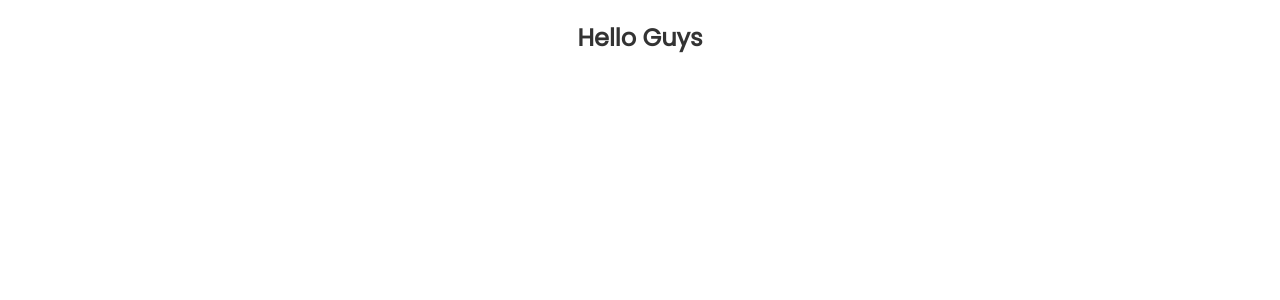
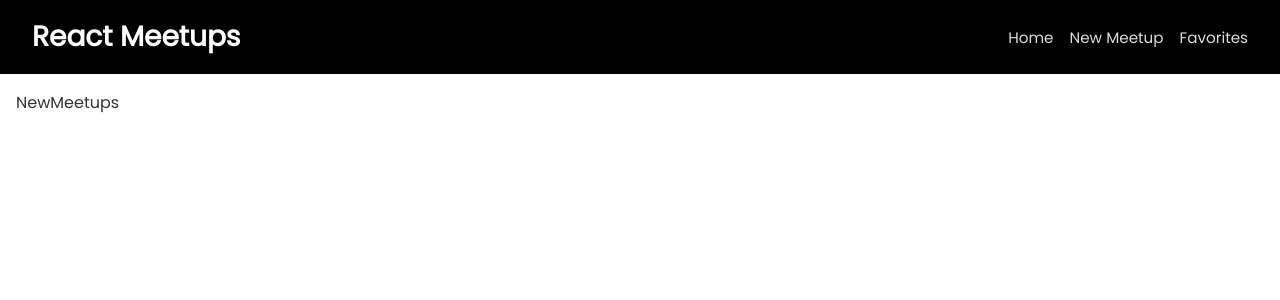
Before and after one commit to bravo-stack/React-and-Firebase, a React (Create React App) app: page /new-meetup in a window 1280 px wide. Shown: the top 300 px of the page. Built offline with nearby package versions, Linux system fonts and the light colour scheme.

Commit message:
just finished working on react router, and css module

```diff
--- a/package.json
+++ b/package.json
@@ -8,6 +8,7 @@
     "@testing-library/user-event": "^13.5.0",
     "react": "^17.0.2",
     "react-dom": "^17.0.2",
+    "react-router-dom": "5.1",
     "react-scripts": "5.0.0",
     "web-vitals": "^2.1.4"
   },
--- a/public/index.html
+++ b/public/index.html
@@ -24,7 +24,7 @@
       work correctly both with client-side routing and a non-root public URL.
       Learn how to configure a non-root public URL by running `npm run build`.
     -->
-    <title>React App</title>
+    <title>Dev Collection</title>
   </head>
   <body>
     <noscript>You need to enable JavaScript to run this app.</noscript>
--- a/src/App.css
+++ /dev/null
@@ -1,38 +0,0 @@
-.App {
-  text-align: center;
-}
-
-.App-logo {
-  height: 40vmin;
-  pointer-events: none;
-}
-
-@media (prefers-reduced-motion: no-preference) {
-  .App-logo {
-    animation: App-logo-spin infinite 20s linear;
-  }
-}
-
-.App-header {
-  background-color: #282c34;
-  min-height: 100vh;
-  display: flex;
-  flex-direction: column;
-  align-items: center;
-  justify-content: center;
-  font-size: calc(10px + 2vmin);
-  color: white;
-}
-
-.App-link {
-  color: #61dafb;
-}
-
-@keyframes App-logo-spin {
-  from {
-    transform: rotate(0deg);
-  }
-  to {
-    transform: rotate(360deg);
-  }
-}
--- a/src/App.js
+++ b/src/App.js
@@ -1,9 +1,32 @@
-import './App.css';
+import {BrowserRouter, Route, Switch} from "react-router-dom"
+
+//pages
+import AllMeetups from "./pages/AllMeetups";
+import Favorites from "./pages/Favorites";
+import NewMeetups from "./pages/NewMeetups";
+
+// components
+import MainNavigation from "./components/layout/MainNavigation";
+
 
 function App() {
   return (
     <div className="App">
-      <h2>Hello Guys</h2>
+      <BrowserRouter>
+        <MainNavigation />
+
+        <Switch>
+          <Route path="/" exact>
+            <AllMeetups />
+          </Route>
+          <Route path="/new-meetup" exact>
+            <NewMeetups />
+          </Route>
+          <Route path="/favorites" exact>
+            <Favorites />
+          </Route>
+        </Switch>
+      </BrowserRouter>
     </div>
   );
 }
--- /dev/null
+++ b/src/components/layout/MainNavigation.js
@@ -0,0 +1,28 @@
+import { Link } from "react-router-dom"
+
+import classes from "./MainNavigation.module.css"
+
+const MainNavigation = () => {
+  return (
+    <header className={classes.header}>
+        <div className={classes.logo}>
+            React Meetups
+        </div>
+        <nav>
+            <ul>
+                <li>
+                    <Link className={classes.link} to="/">Home</Link>
+                </li>
+                <li>
+                    <Link className={classes.link} to="/new-meetup">New Meetup</Link>
+                </li>
+                <li>
+                    <Link className={classes.link} to="/favorites">Favorites</Link>
+                </li>
+            </ul>
+        </nav>
+    </header>
+  )
+}
+
+export default MainNavigation
--- /dev/null
+++ b/src/components/layout/MainNavigation.module.css
@@ -0,0 +1,29 @@
+.header {
+    background-color: black;
+    color: #fff;
+    padding: 1rem 2rem;
+    display: flex;
+    justify-content: space-between;
+    align-items: center;
+  }
+
+  .logo {
+    display: inline;
+    font-weight: 800;
+    font-size: 1.75rem;
+  }
+
+  .header ul {
+    display: flex;
+    column-gap: 1rem;;
+  }
+
+  .header li {
+    list-style-type: none;
+  }
+
+  .link {
+    color: #ddd;
+    font-size: .95rem;
+    text-decoration: none;
+  }
--- a/src/index.css
+++ b/src/index.css
@@ -3,39 +3,17 @@
   src: url("./fonts/Poppins-Regular.ttf" ) format("truetype");
 }
 
+* {
+  margin: 0;
+  padding: 0;
+  box-sizing: border-box;
+}
+
 body {
-  margin: 20px;
   font-family: 'Poppins', sans-serif;
   color: #333;
 }
-a {
-  color: rgb(3, 196, 154);
+
+.layout {
+  padding: 1rem;
 }
-img {
-  max-width: 100%;
-}
-nav {
-  display: flex;
-  gap: 10px;
-  align-items: center;
-  max-width: 960px;
-  margin: 0 auto;
-  border-bottom: 1px solid #e2e2e2;
-  margin-bottom: 40px;
-}
-nav h1 {
-  margin-right: auto;
-}
-.content {
-  max-width: 960px;
-  margin: 0 auto;
-}
-.product {
-  display: grid;
-  grid-template-columns: 1fr 1fr;
-  gap: 30px;
-}
-.offers, .products {
-  display: flex;
-  gap: 20px;
-}
--- /dev/null
+++ b/src/pages/AllMeetups.js
@@ -0,0 +1,9 @@
+import React from 'react'
+
+const AllMeetups = () => {
+  return (
+    <div className='layout'>AllMeetups</div>
+  )
+}
+
+export default AllMeetups
--- /dev/null
+++ b/src/pages/Favorites.js
@@ -0,0 +1,9 @@
+import React from 'react'
+
+const Favorites = () => {
+  return (
+    <div className='layout'>Favorites</div>
+  )
+}
+
+export default Favorites
--- /dev/null
+++ b/src/pages/NewMeetups.js
@@ -0,0 +1,9 @@
+import React from 'react'
+
+const NewMeetups = () => {
+  return (
+    <div className='layout'>NewMeetups</div>
+  )
+}
+
+export default NewMeetups
```
Also changed, not shown: 1 other file (tests, documents, lock files or other folders).
